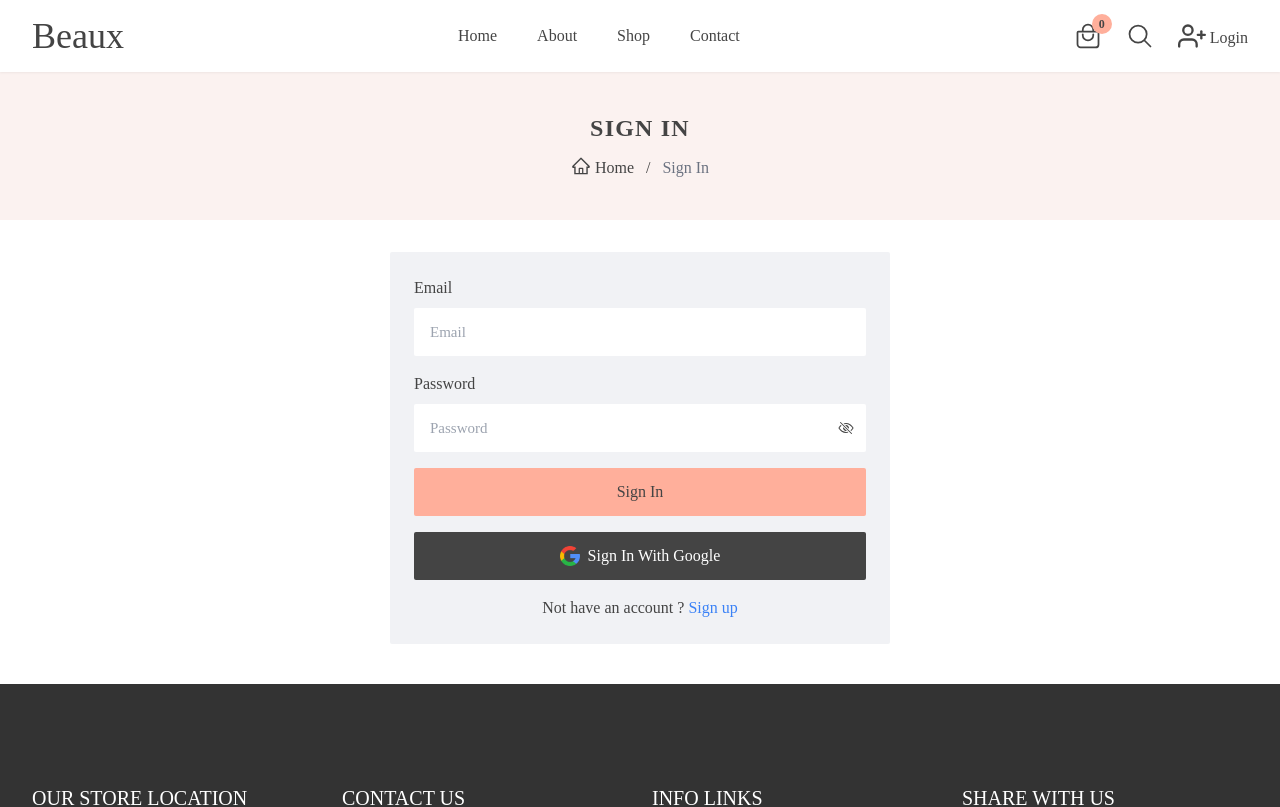
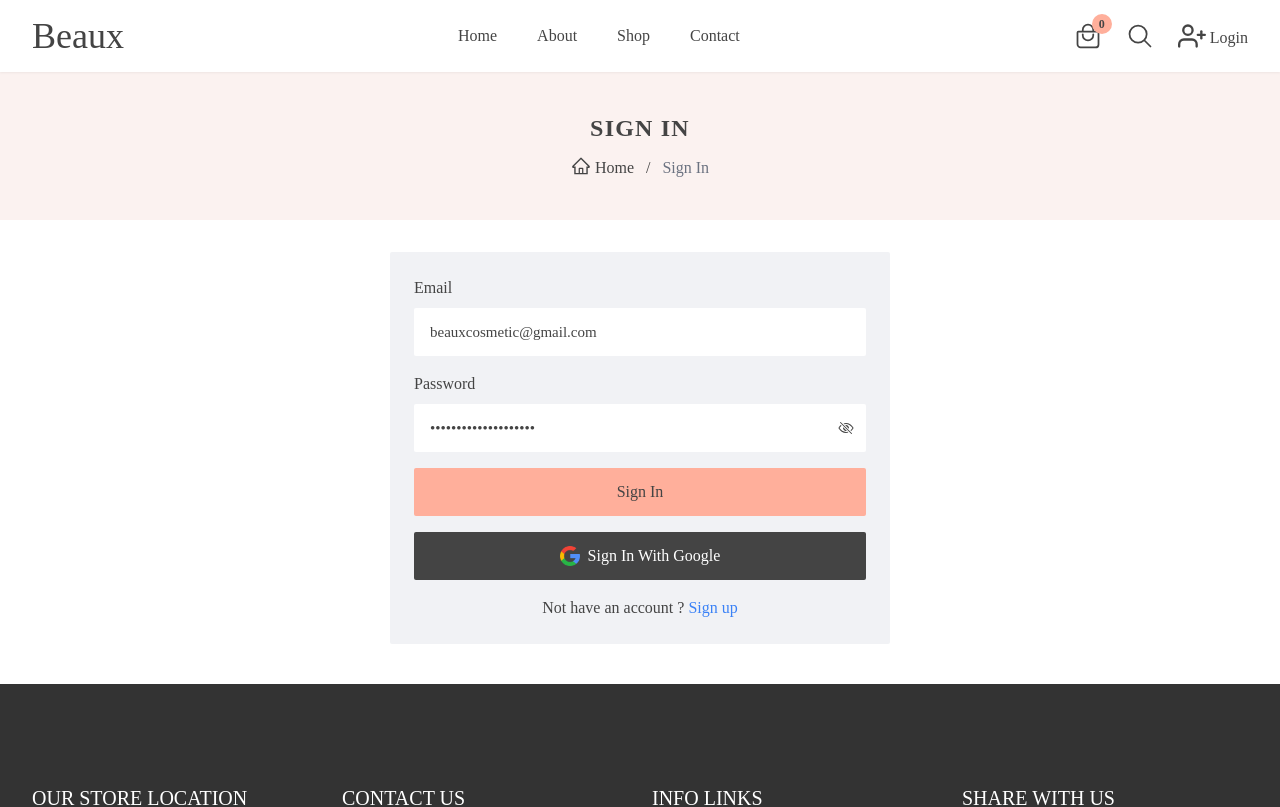
Before and after one commit to chetrasom/beaux-cosmetic-shop, a React (Vite) app: page /signin in a window 1280 px wide. Shown: the top 807 px of the page. Built offline with nearby package versions, Linux system fonts and the light colour scheme; no server answers; a web font is replaced by a local one.

Commit message:
update signin

```diff
--- a/src/pages/SignIn.jsx
+++ b/src/pages/SignIn.jsx
@@ -27,8 +27,8 @@ const SignIn = () => {
     const navigate = useNavigate();
 
     const [formFields, setFormFields] = useState({
-        email: '',
-        password: '',
+        email: 'beauxcosmetic@gmail.com',
+        password: 'beaux168CosmeticShop',
     });
 
     const onChangeField = (e) => {
```
